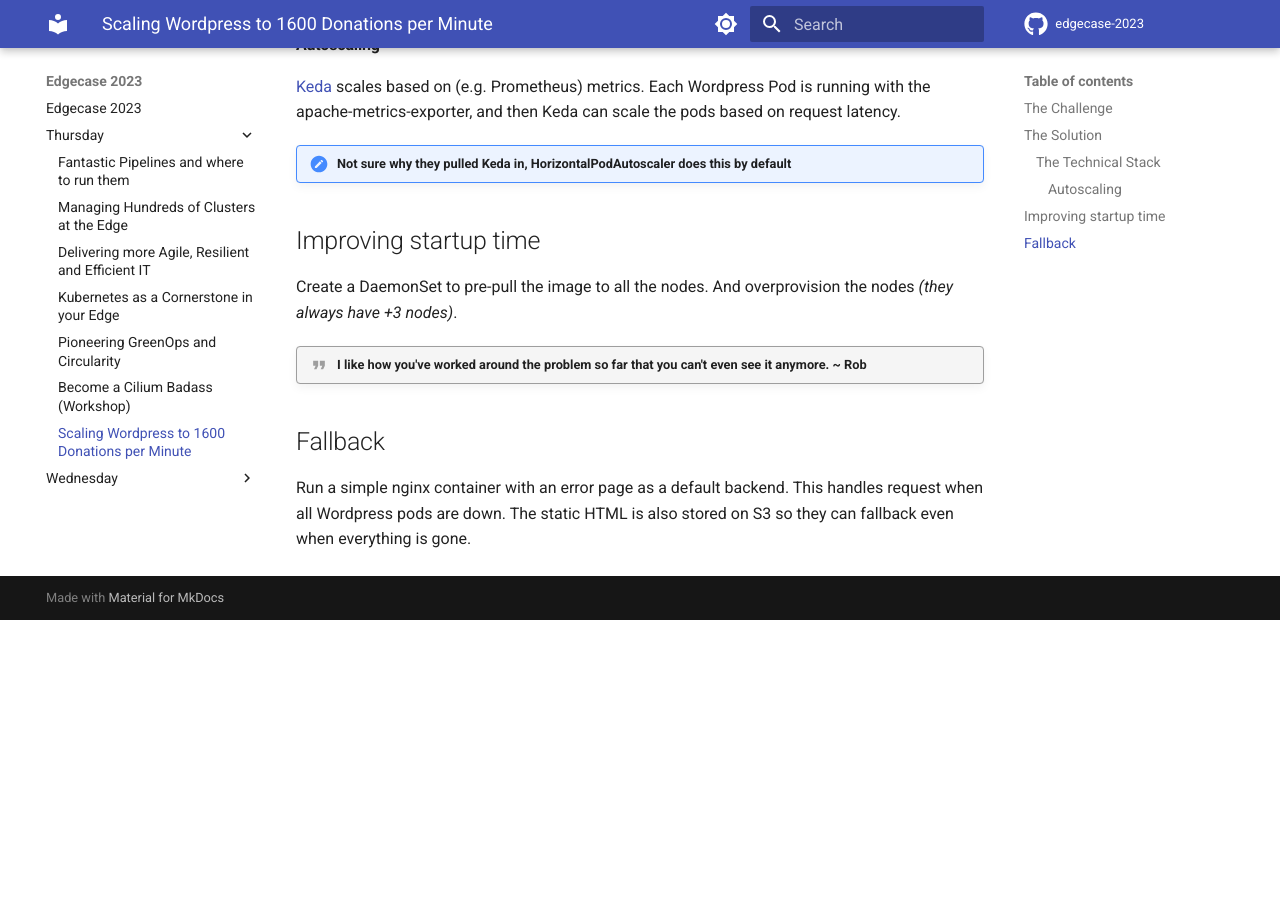
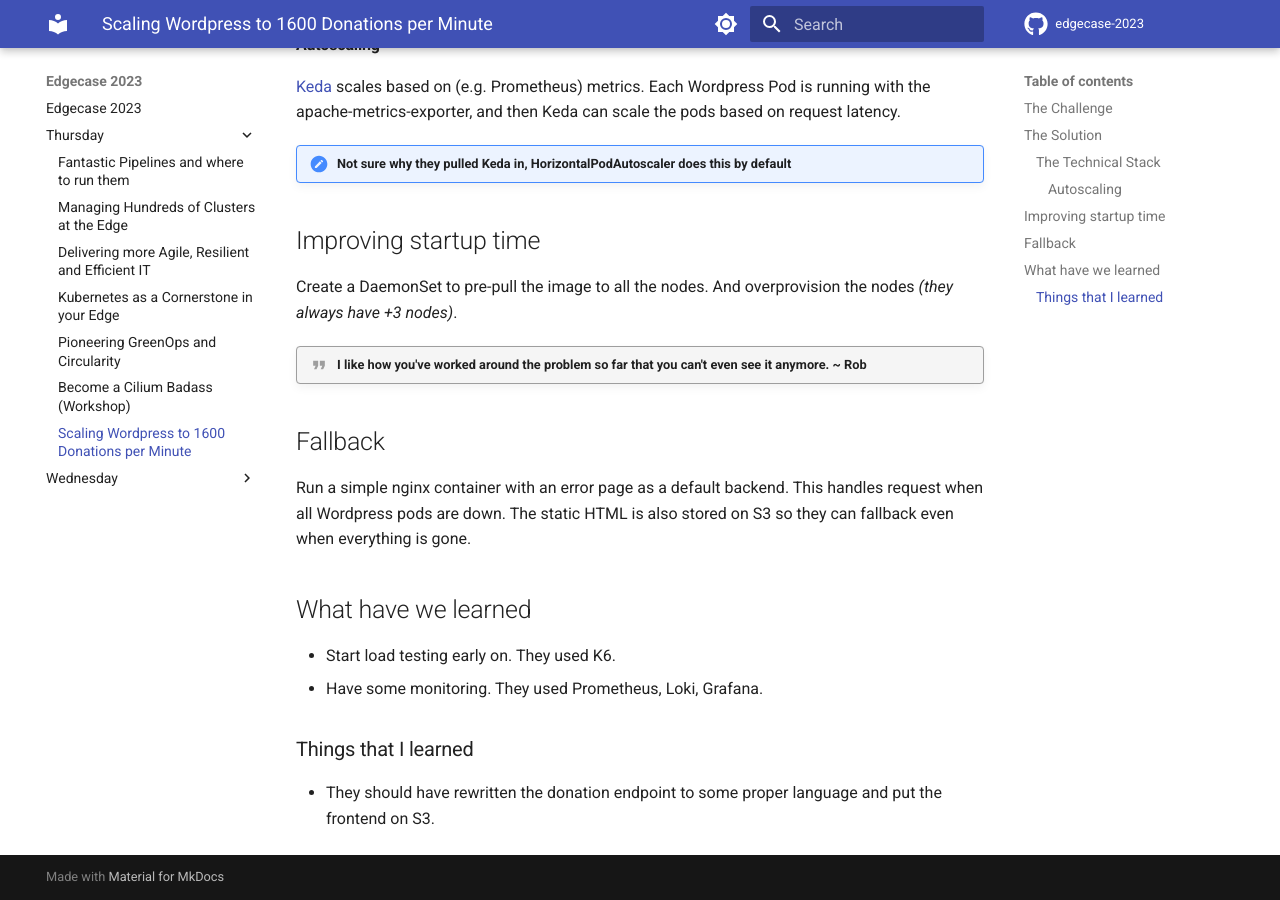
Before and after one commit to RobKenis/edgecase-2023, an MkDocs documentation site: the page built from docs/thursday/7-scaling-wordpress.md, in a window 1280 px wide and 900 px high, scrolled down 1273 px. Built offline with MkDocs 1.6.1 and Material for MkDocs 9.7.7, drawn with Linux system fonts in a browser that asks for light colours; comment, search, counter and statistics services are not loaded; before the commit the page ends 1893 px from its top, so only the background shows below that.

Commit message:
Add some notes to the wordpress talk

```diff
--- a/docs/thursday/7-scaling-wordpress.md
+++ b/docs/thursday/7-scaling-wordpress.md
@@ -51,3 +51,12 @@ Create a DaemonSet to pre-pull the image to all the nodes. And overprovision the
 
 Run a simple nginx container with an error page as a default backend. This handles request when all Wordpress pods are down. The static HTML is also stored on S3 so they can fallback even when everything
 is gone.
+
+## What have we learned
+
+- Start load testing early on. They used K6.
+- Have some monitoring. They used Prometheus, Loki, Grafana.
+
+### Things that I learned
+
+- They should have rewritten the donation endpoint to some proper language and put the frontend on S3.
```
